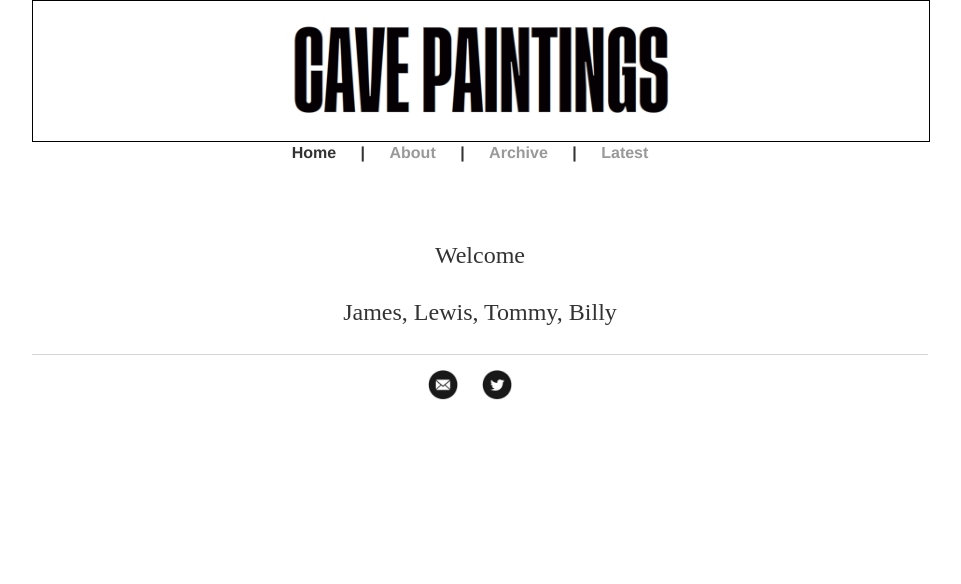
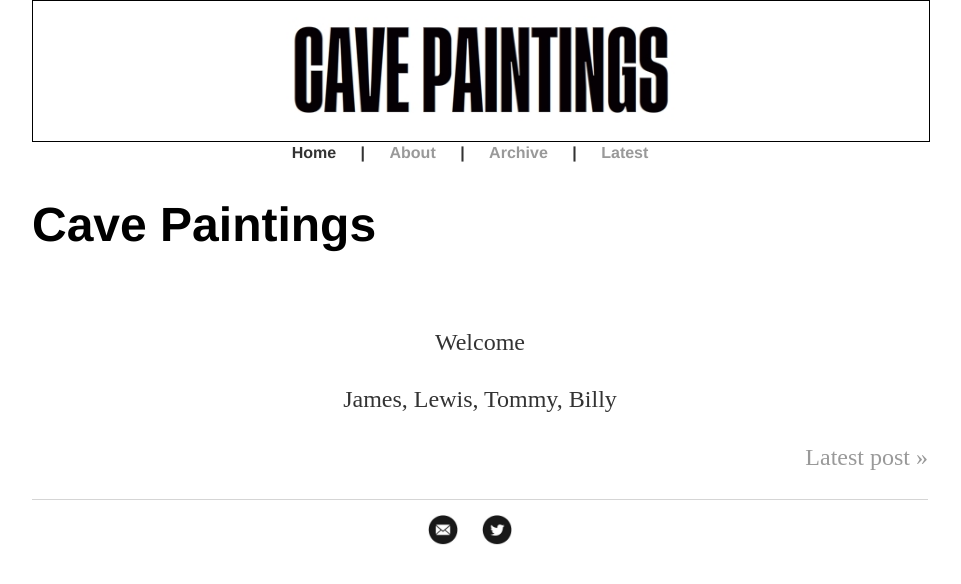
Before and after one commit to cavepaintingstv/cave, a Jekyll site: the page built from index.html, in a window 1280 px wide. Shown: the top 584 px of the page, without its empty margins (160-1121 px from the left). Built offline with Jekyll 4.4.1, drawn with Linux system fonts in a browser that asks for light colours; the list of posts is cut into pages by our own code.

Commit message:
Update index.html

```diff
--- a/index.html
+++ b/index.html
@@ -3,13 +3,14 @@ layout: default
 title: Cave Paintings
 ---
 
-		<div class="blurb">
-			<h1></h1><br>
-			<center><p>Welcome</em></p></center>
+<div class="blurb">
+    <h1>Cave Paintings</h1><br>
+    <center><p>Welcome</p></center>
 
-<center><p>James, Lewis, Tommy, Billy</em></p></center>
+    <center><p>James, Lewis, Tommy, Billy</p></center>
 
-
-        {% assign latest_post = site.posts | first %}
-          <div style="text-align: right;"><p><a href="/post/{{ total_posts }}"Latest post »</a></p></div> <!-- Link to the latest post -->
+    {% assign latest_post = site.posts | first %}
+    <div style="text-align: right;">
+        <p><a href="{{ latest_post.url }}">Latest post »</a></p> <!-- Link to the latest post -->
+    </div>
 </div>
```
